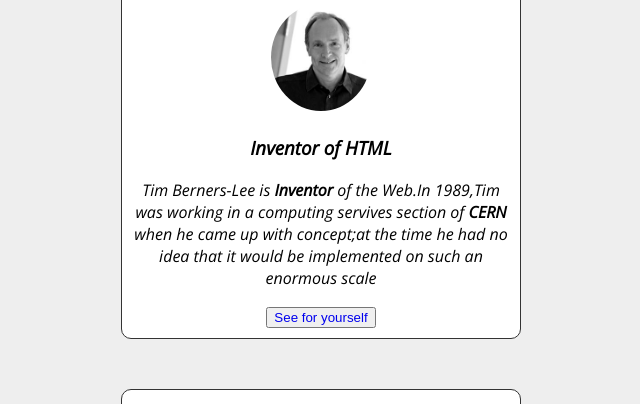
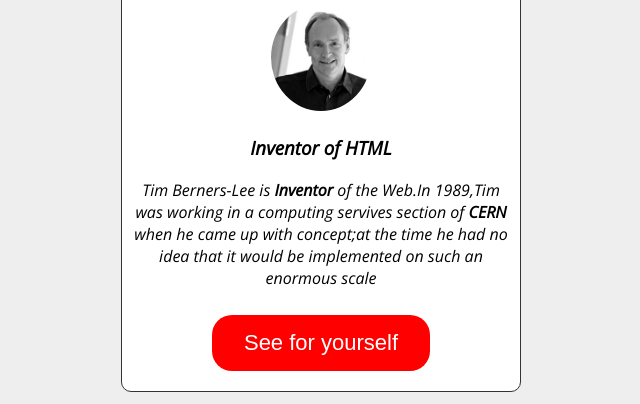
Before and after one commit to soufianecode/tim-berners-lee, a plain HTML site: page index.html in a window 1280 px wide. Shown: the part 180-584 px from the top of the page, without its empty margins (319-959 px from the left). Drawn offline with nearby package versions, Linux system fonts and the light colour scheme.

Commit message:
changement css bouton

```diff
--- a/style.css
+++ b/style.css
@@ -6,6 +6,22 @@
 
 }
 
+.button {
+    background-color: red;
+    border: 2px;
+    padding: 15px 32px;
+    text-align: center;
+    display: inline-block;
+    font-size: 22px;
+    margin: 10px auto 10px auto;
+    padding: 10px auto 10px auto;
+    border-radius: 20px;
+
+}
+
+.button a{
+    color: white;
+}
 .head{
     border: 1px solid #333;
     margin-top: 100px;
```
